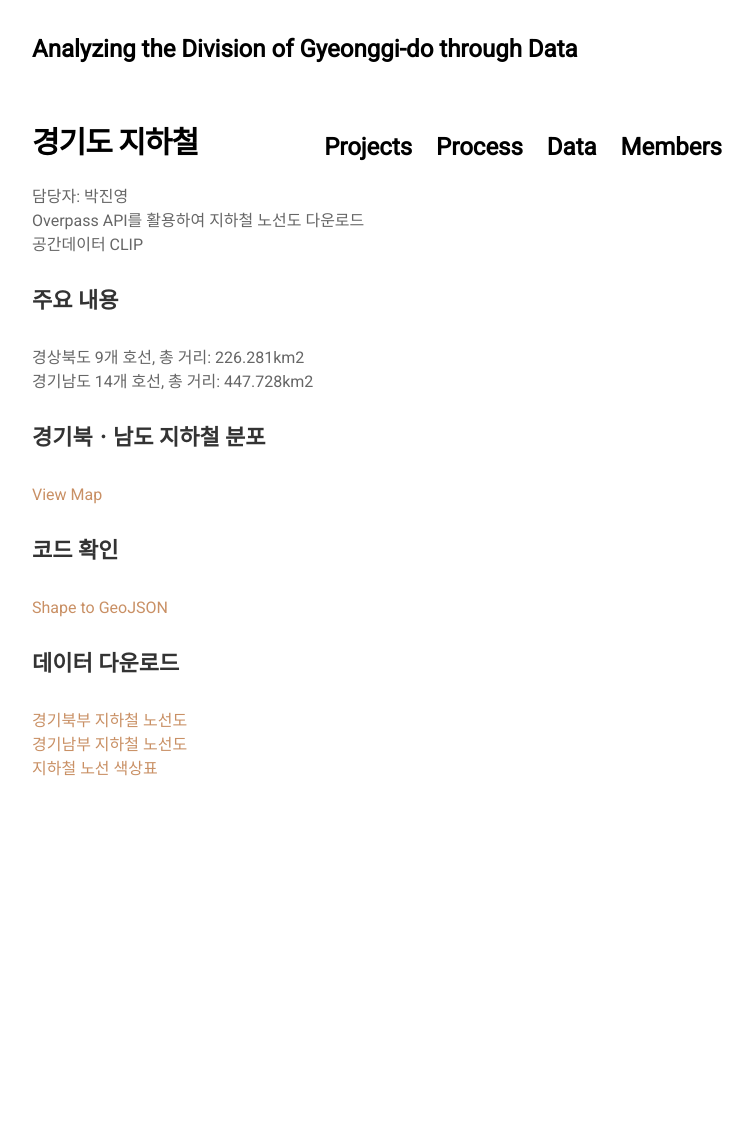
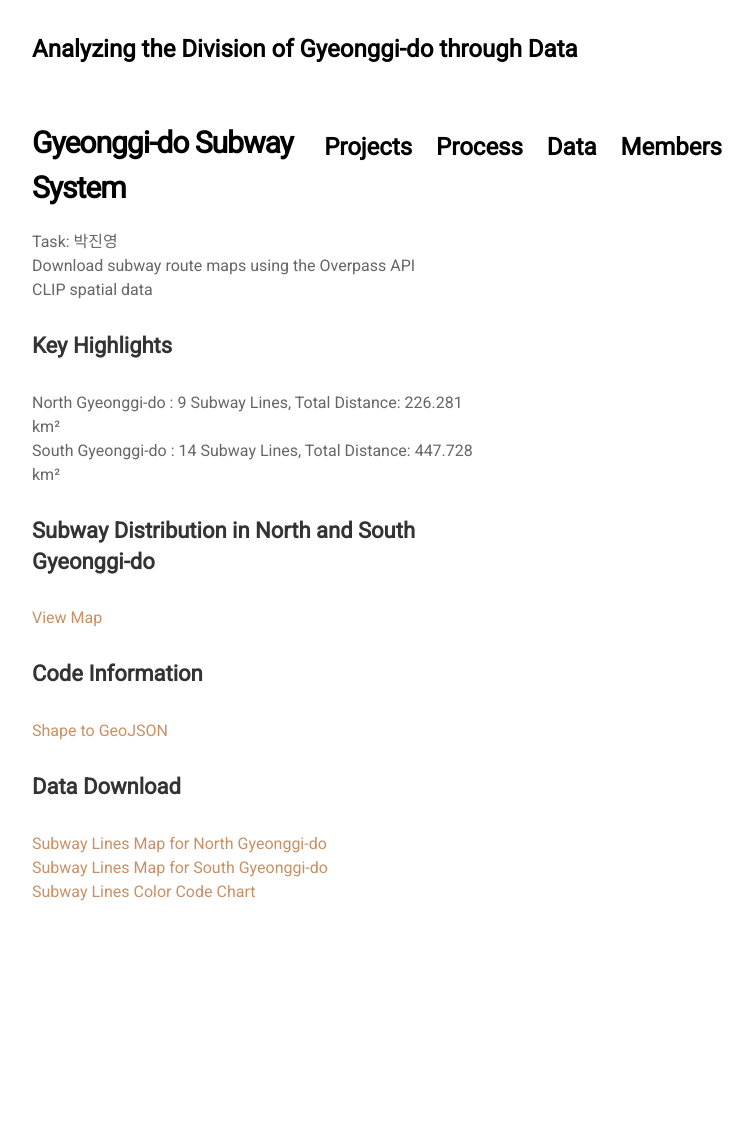
Before and after one commit to jinuew/SICM2002-6, a Jekyll site: the page built from projects/proj-3.md, in a window 1280 px wide. Shown: the whole page, without its empty margins (263-1016 px from the left). Built offline with Jekyll 4.4.1, drawn with Linux system fonts in a browser that asks for light colours; nearby versions of some CDN libraries; our own code applies the rules of GitHub Pages for plain Markdown files; before the commit the page ends 1011 px from its top, so only the background shows below that.

Commit message:
Update proj-3.md

```diff
--- a/projects/proj-3.md
+++ b/projects/proj-3.md
@@ -1,22 +1,22 @@
-# 경기도 지하철
+# Gyeonggi-do Subway System
 
-담당자: 박진영<br>
-Overpass API를 활용하여 지하철 노선도 다운로드<br>
-공간데이터 CLIP<br>
+Task: 박진영<br>
+Download subway route maps using the Overpass API<br>
+CLIP spatial data<br>
 
-#### 주요 내용
+#### Key Highlights
 
-경상북도 9개 호선, 총 거리: 226.281km2 <br>
-경기남도 14개 호선, 총 거리: 447.728km2
+North Gyeonggi-do : 9 Subway Lines, Total Distance: 226.281 km²<br>
+South Gyeonggi-do : 14 Subway Lines, Total Distance: 447.728 km²
 
-#### 경기북ㆍ남도 지하철 분포
+#### Subway Distribution in North and South Gyeonggi-do
 [View Map](https://jinuew.github.io/sicm2002-6/assets/subwaymap.html)
 
-#### 코드 확인
+#### Code Information
 [Shape to GeoJSON](https://github.com/jinuew/sicm2002-6/blob/main/assets/Code/Shape_to_GeoJSON.ipynb)
 
 
-#### 데이터 다운로드
-[경기북부 지하철 노선도](https://github.com/jinuew/sicm2002-6/raw/main/assets/Data/north_subway.geojson)<br>
-[경기남부 지하철 노선도](https://github.com/jinuew/sicm2002-6/raw/main/assets/Data/south_subway.geojson)<br>
-[지하철 노선 색상표](https://github.com/jinuew/sicm2002-6/raw/main/assets/Data/subway_color.csv)
+#### Data Download
+[Subway Lines Map for North Gyeonggi-do](https://github.com/jinuew/sicm2002-6/raw/main/assets/Data/north_subway.geojson)<br>
+[Subway Lines Map for South Gyeonggi-do](https://github.com/jinuew/sicm2002-6/raw/main/assets/Data/south_subway.geojson)<br>
+[Subway Lines Color Code Chart](https://github.com/jinuew/sicm2002-6/raw/main/assets/Data/subway_color.csv)
```
